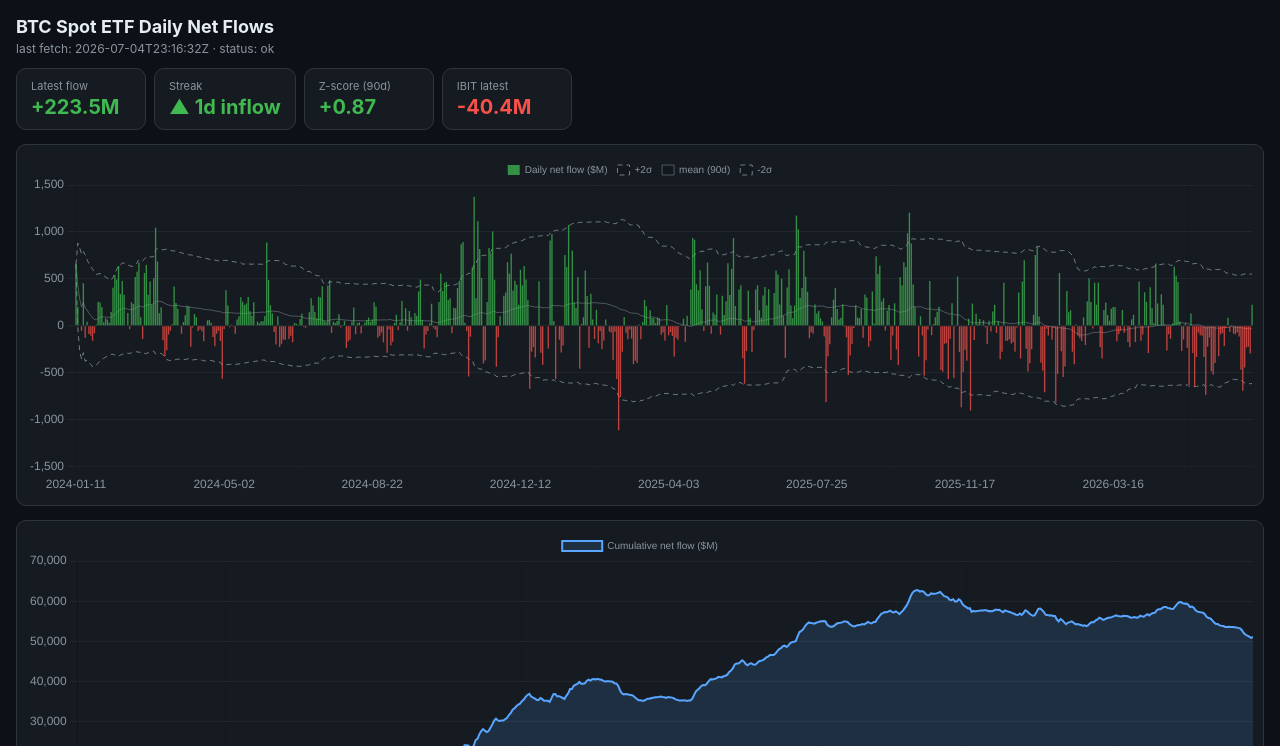
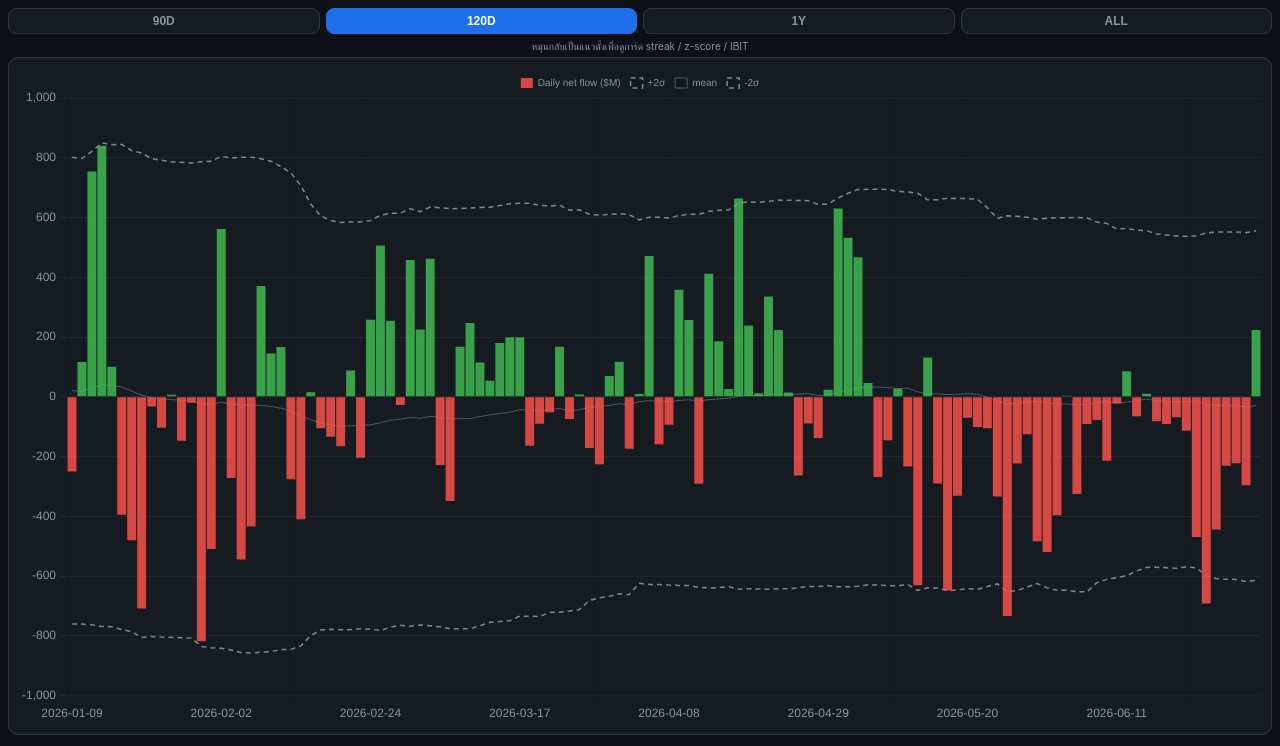
Before and after one commit to 8wy88kzpj9-pixel/btc-etf-flow-tracker, a plain HTML site: page index.html in a window 1280 px wide. Shown: the top 746 px of the page. Drawn offline with nearby package versions, Linux system fonts and the light colour scheme.

Commit message:
Refactor chart rendering and update styles

```diff
--- a/index.html
+++ b/index.html
@@ -10,14 +10,29 @@ body{font-family:-apple-system,system-ui,sans-serif;background:#0d1117;color:#e6
 h1{font-size:18px;margin:0 0 4px}
 .sub{color:#8b949e;font-size:12px;margin-bottom:12px}
 .banner{background:#da3633;color:#fff;padding:10px 14px;border-radius:8px;font-weight:600;margin-bottom:12px;display:none}
-.cards{display:flex;gap:8px;flex-wrap:wrap;margin-bottom:14px}
-.card{background:#161b22;border:1px solid #30363d;border-radius:10px;padding:10px 14px;min-width:100px}
+.cards{display:flex;gap:8px;flex-wrap:wrap;margin-bottom:12px}
+.card{background:#161b22;border:1px solid #30363d;border-radius:10px;padding:10px 14px;min-width:100px;flex:1}
 .card .k{font-size:11px;color:#8b949e}
 .card .v{font-size:20px;font-weight:700;margin-top:2px}
 .pos{color:#3fb950}.neg{color:#f85149}
+.ranges{display:flex;gap:6px;margin-bottom:10px}
+.ranges button{flex:1;background:#161b22;border:1px solid #30363d;color:#8b949e;border-radius:8px;padding:8px 0;font-size:13px;font-weight:600}
+.ranges button.on{background:#1f6feb;border-color:#1f6feb;color:#fff}
 .chartbox{background:#161b22;border:1px solid #30363d;border-radius:10px;padding:10px;margin-bottom:14px}
-canvas{max-height:340px}
+.fw{position:relative;height:380px}
+.cw{position:relative;height:300px}
 .note{color:#8b949e;font-size:11px}
+.hint{display:none}
+/* LANDSCAPE: chart-first mode */
+@media (orientation:landscape){
+  body{padding:8px}
+  h1,.sub,.cards,.note{display:none}
+  .ranges{margin-bottom:6px}
+  .ranges button{padding:5px 0;font-size:12px}
+  .fw{height:82vh}
+  .cw{height:82vh}
+  .hint{display:block;color:#8b949e;font-size:10px;text-align:center;margin:4px 0}
+}
 </style>
 </head>
 <body>
@@ -30,12 +45,82 @@ canvas{max-height:340px}
   <div class="card"><div class="k">Z-score (90d)</div><div class="v" id="z">–</div></div>
   <div class="card"><div class="k">IBIT latest</div><div class="v" id="ibit">–</div></div>
 </div>
-<div class="chartbox"><canvas id="flowChart"></canvas></div>
-<div class="chartbox"><canvas id="cumChart"></canvas></div>
-<p class="note">Source: farside.co.uk · US$ millions · bands = rolling 90d ±2σ (fat-tailed: read as relative extremeness, not probability) · manual-patch rows excluded from none</p>
+<div class="ranges" id="ranges">
+  <button data-d="90">90D</button>
+  <button data-d="120" class="on">120D</button>
+  <button data-d="365">1Y</button>
+  <button data-d="0">ALL</button>
+</div>
+<div class="hint">หมุนกลับเป็นแนวตั้งเพื่อดูการ์ด streak / z-score / IBIT</div>
+<div class="chartbox"><div class="fw"><canvas id="flowChart"></canvas></div></div>
+<div class="chartbox"><div class="cw"><canvas id="cumChart"></canvas></div></div>
+<p class="note">Source: farside.co.uk · US$ millions · bands = rolling 90d ±2σ (fat-tailed: relative extremeness, not probability)</p>
 <script>
 const ROLL=90;
+let ALLDATA=null,flowChart=null,cumChart=null,curRange=120;
+
+function render(rangeDays){
+  curRange=rangeDays;
+  const allDays=ALLDATA.days;
+  const days=rangeDays>0?allDays.slice(-rangeDays):allDays;
+  const labels=days.map(d=>d.date);
+  const vals=days.map(d=>d.total_musd);
+
+  // bands from FULL history, then sliced — left edge stays correct
+  const all=allDays.map(d=>d.total_musd);
+  const muA=[],upA=[],loA=[];
+  for(let i=0;i<all.length;i++){
+    const w=all.slice(Math.max(0,i-ROLL+1),i+1);
+    const mean=w.reduce((a,b)=>a+b,0)/w.length;
+    const sd=w.length>1?Math.sqrt(w.reduce((a,b)=>a+(b-mean)**2,0)/w.length):0;
+    muA.push(mean);upA.push(mean+2*sd);loA.push(mean-2*sd);
+  }
+  const off=allDays.length-days.length;
+  const mu=muA.slice(off),up=upA.slice(off),lo=loA.slice(off);
+  let s=0;const cumA=all.map(v=>+(s+=v).toFixed(1));
+  const cum=cumA.slice(off);
+
+  const many=days.length>200;
+  if(flowChart)flowChart.destroy();
+  if(cumChart)cumChart.destroy();
+
+  flowChart=new Chart(document.getElementById('flowChart'),{
+    data:{labels,datasets:[
+      {type:'bar',label:'Daily net flow ($M)',data:vals,
+       backgroundColor:vals.map(v=>v>=0?'rgba(63,185,80,.85)':'rgba(248,81,73,.85)'),
+       barPercentage:1,categoryPercentage:many?1:.9},
+      {type:'line',label:'+2σ',data:up,borderColor:'rgba(139,148,158,.9)',borderWidth:1.5,borderDash:[5,4],pointRadius:0},
+      {type:'line',label:'mean',data:mu,borderColor:'rgba(139,148,158,.5)',borderWidth:1,pointRadius:0},
+      {type:'line',label:'-2σ',data:lo,borderColor:'rgba(139,148,158,.9)',borderWidth:1.5,borderDash:[5,4],pointRadius:0}
+    ]},
+    options:{responsive:true,maintainAspectRatio:false,animation:many?false:undefined,
+      interaction:{mode:'index',intersect:false},
+      plugins:{legend:{labels:{color:'#8b949e',boxWidth:12,font:{size:10}}}},
+      scales:{x:{ticks:{color:'#8b949e',maxTicksLimit:8,maxRotation:0}},
+              y:{ticks:{color:'#8b949e'},grid:{color:'#21262d'}}}}
+  });
+  cumChart=new Chart(document.getElementById('cumChart'),{
+    type:'line',
+    data:{labels,datasets:[{label:'Cumulative net flow ($M)',data:cum,
+      borderColor:'#58a6ff',backgroundColor:'rgba(88,166,255,.15)',fill:true,pointRadius:0,borderWidth:2}]},
+    options:{responsive:true,maintainAspectRatio:false,animation:many?false:undefined,
+      plugins:{legend:{labels:{color:'#8b949e',font:{size:10}}}},
+      scales:{x:{ticks:{color:'#8b949e',maxTicksLimit:8,maxRotation:0}},
+              y:{ticks:{color:'#8b949e'},grid:{color:'#21262d'}}}}
+  });
+}
+
+document.getElementById('ranges').addEventListener('click',e=>{
+  if(e.target.tagName!=='BUTTON')return;
+  document.querySelectorAll('.ranges button').forEach(b=>b.classList.remove('on'));
+  e.target.classList.add('on');
+  render(+e.target.dataset.d);
+});
+// re-render on rotate so canvas fills the new box
+window.addEventListener('orientationchange',()=>setTimeout(()=>{if(ALLDATA)render(curRange);},300));
+
 fetch('data/flows.json?'+Date.now()).then(r=>r.json()).then(j=>{
+  ALLDATA=j;
   const m=j.meta||{};
   document.getElementById('meta').textContent=
     'last fetch: '+(m.last_fetch_utc||'?')+' · status: '+(m.status||'?');
@@ -46,49 +131,16 @@ fetch('data/flows.json?'+Date.now()).then(r=>r.json()).then(j=>{
   }
   const days=j.days||[];
   if(!days.length)return;
-  const labels=days.map(d=>d.date);
-  const vals=days.map(d=>d.total_musd);
-
-  // rolling mean & sigma per point
-  const mu=[],up=[],lo=[];
-  for(let i=0;i<vals.length;i++){
-    const w=vals.slice(Math.max(0,i-ROLL+1),i+1);
-    const mean=w.reduce((a,b)=>a+b,0)/w.length;
-    const sd=w.length>1?Math.sqrt(w.reduce((a,b)=>a+(b-mean)**2,0)/w.length):0;
-    mu.push(mean);up.push(mean+2*sd);lo.push(mean-2*sd);
-  }
-  // cumulative
-  let s=0;const cum=vals.map(v=>+(s+=v).toFixed(1));
-
   const c=j.computed||{};
   const last=days[days.length-1];
   const el=(id,txt,cls)=>{const e=document.getElementById(id);e.textContent=txt;if(cls)e.className='v '+cls;};
   el('latest',(last.total_musd>0?'+':'')+last.total_musd+'M',last.total_musd>=0?'pos':'neg');
   const st=c.streak||{};
-  el('streak',(st.direction==='inflow'?'▲ ':'▼ ')+(st.days||0)+'d '+(st.direction||''),st.direction==='inflow'?'pos':'neg');
-  el('z',(c.latest_z>0?'+':'')+(c.latest_z??'–')+(c.insufficient_window?' ⚠︎':''),c.latest_z>=0?'pos':'neg');
+  el('streak',(st.direction==='inflow'?'▲ ':'▼ ')+(st.days||0)+'d',st.direction==='inflow'?'pos':'neg');
+  el('z',(c.latest_z>0?'+':'')+(c.latest_z??'–'),c.latest_z>=0?'pos':'neg');
   const ib=(last.funds||{}).IBIT;
   el('ibit',ib===undefined?'n/a':((ib>0?'+':'')+ib+'M'),ib>=0?'pos':'neg');
-
-  new Chart(document.getElementById('flowChart'),{
-    data:{labels,datasets:[
-      {type:'bar',label:'Daily net flow ($M)',data:vals,
-       backgroundColor:vals.map(v=>v>=0?'rgba(63,185,80,.75)':'rgba(248,81,73,.75)')},
-      {type:'line',label:'+2σ',data:up,borderColor:'rgba(139,148,158,.8)',borderWidth:1,borderDash:[5,4],pointRadius:0},
-      {type:'line',label:'mean (90d)',data:mu,borderColor:'rgba(139,148,158,.5)',borderWidth:1,pointRadius:0},
-      {type:'line',label:'-2σ',data:lo,borderColor:'rgba(139,148,158,.8)',borderWidth:1,borderDash:[5,4],pointRadius:0}
-    ]},
-    options:{responsive:true,interaction:{mode:'index',intersect:false},
-      plugins:{legend:{labels:{color:'#8b949e',boxWidth:12,font:{size:10}}}},
-      scales:{x:{ticks:{color:'#8b949e',maxTicksLimit:8}},y:{ticks:{color:'#8b949e'},grid:{color:'#21262d'}}}}
-  });
-  new Chart(document.getElementById('cumChart'),{
-    type:'line',
-    data:{labels,datasets:[{label:'Cumulative net flow ($M)',data:cum,
-      borderColor:'#58a6ff',backgroundColor:'rgba(88,166,255,.15)',fill:true,pointRadius:0,borderWidth:2}]},
-    options:{responsive:true,plugins:{legend:{labels:{color:'#8b949e',font:{size:10}}}},
-      scales:{x:{ticks:{color:'#8b949e',maxTicksLimit:8}},y:{ticks:{color:'#8b949e'},grid:{color:'#21262d'}}}}
-  });
+  render(120);
 }).catch(e=>{
   const b=document.getElementById('staleBanner');
   b.style.display='block';b.textContent='Cannot load data/flows.json — '+e;
```
